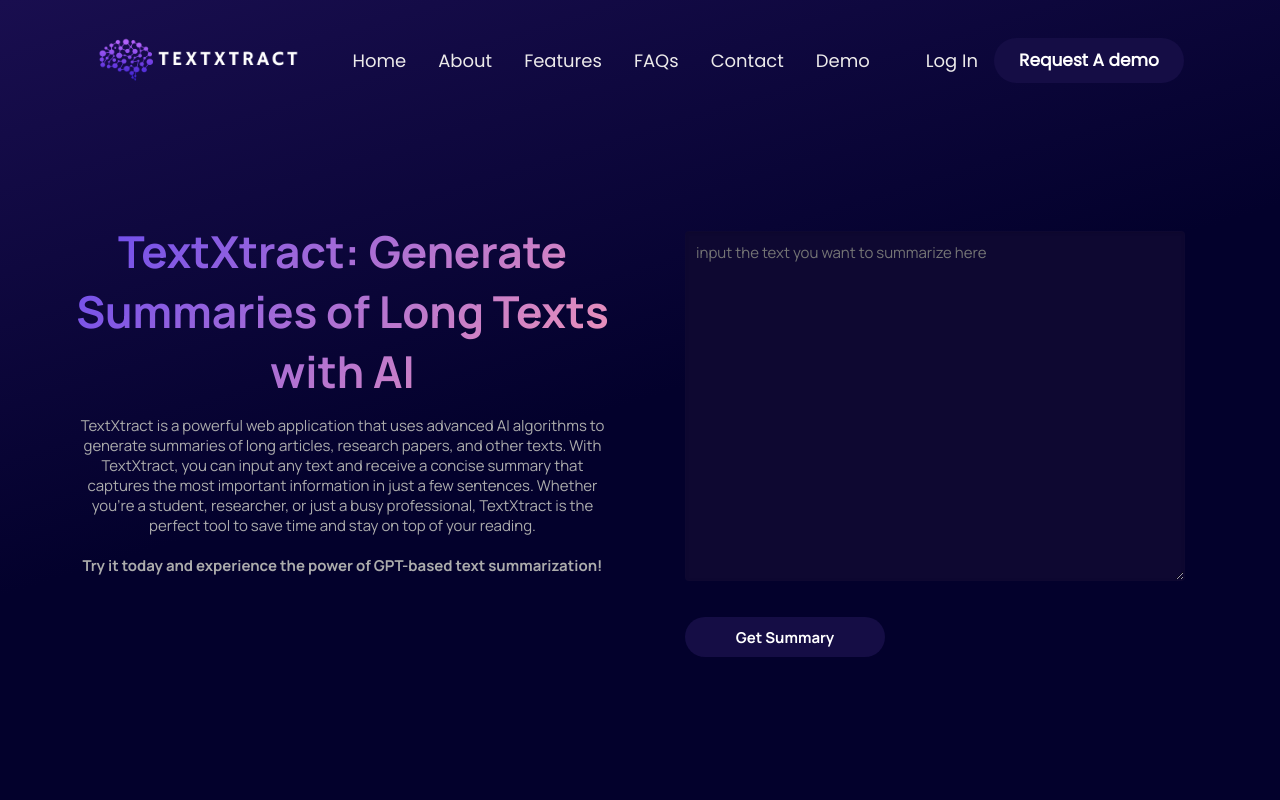
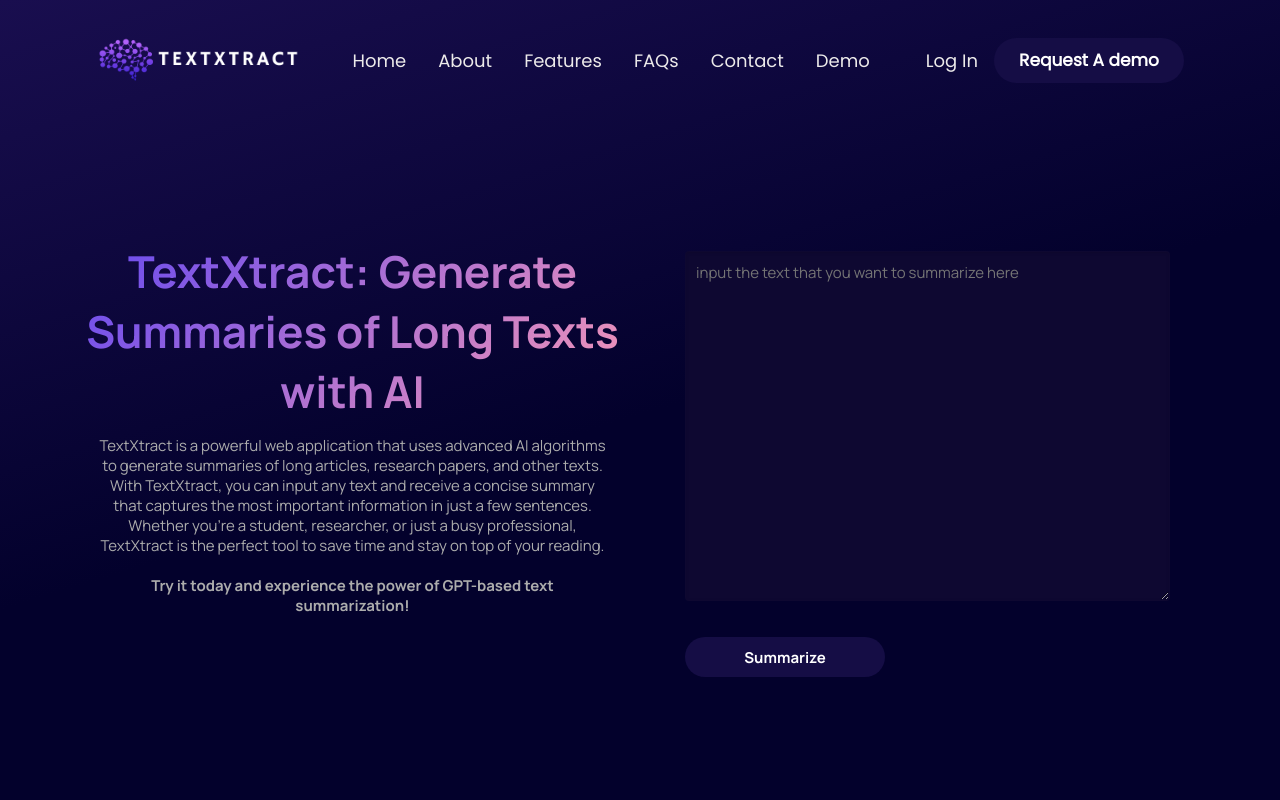
Before and after one commit to chopperpoka/GPT-based-text-summarization, a React (Vite) app: page /demo in a window 1280 px wide. Shown: the top 800 px of the page. Built offline with nearby package versions, Linux system fonts and the light colour scheme.

Commit message:
more styling on the demo page

```diff
--- a/src/components/explainer/Explainer.jsx
+++ b/src/components/explainer/Explainer.jsx
@@ -26,6 +26,7 @@
   };
 
   return (
+    <div class="demo__page-layout">
       <div className="demo__grid">
         <div className="demo__grid-column-1">
           <div className="demo__headline">
@@ -37,11 +38,11 @@
           <p className="demo__description">
             TextXtract is a powerful web application that uses advanced AI
             algorithms to generate summaries of long articles, research papers,
-          and other texts. With TextXtract, you can input any text and receive a
-          concise summary that captures the most important information in just a
-          few sentences. Whether you're a student, researcher, or just a busy
-          professional, TextXtract is the perfect tool to save time and stay on
-          top of your reading.<br></br>
+            and other texts. With TextXtract, you can input any text and receive
+            a concise summary that captures the most important information in
+            just a few sentences. Whether you're a student, researcher, or just
+            a busy professional, TextXtract is the perfect tool to save time and
+            stay on top of your reading.<br></br>
             <br />{" "}
             <strong>
               Try it today and experience the power of GPT-based text
@@ -54,7 +55,7 @@
             className="demo__text"
             required
             minLength={200}
-          placeholder="input the text you want to summarize here"
+            placeholder="input the text that you want to summarize here"
             value={inputText}
             onChange={handleInputChange}
           ></textarea>
@@ -64,16 +65,20 @@
               onClick={handleSummarizeClick}
               disabled={loading}
             >
-            {loading ? "Loading..." : "Get Summary"}
+              {loading ? "Loading..." : "Summarize"}
             </button>
           </div>
+        </div>
+      </div>
+      {/* THe summary section starts here*/}
       {summary && (
         <div className="demo__summary">
+          <div className="gradient__text">
             <h2 className="summary_headline">Summary:</h2>
+          </div>
           <p>{summary}</p>
         </div>
       )}
-      </div>
     </div>
   );
 };
--- a/src/components/explainer/explainer.css
+++ b/src/components/explainer/explainer.css
@@ -1,3 +1,6 @@
+.demo__page-layout {
+  padding: 20px;
+}
 .demo__grid {
   display: grid;
   margin: 30px;
@@ -43,7 +46,6 @@
   border: 1px solid #cccccc00;
   border-radius: 4px;
   box-shadow: inset 0 1px 3px rgba(0, 0, 0, 0.1);
-  width: 130%;
   height: 350px;
   max-width: 500px;
   color: rgb(215, 210, 210);
@@ -85,11 +87,13 @@
   margin-top: 20px;
   border: solid #070129 1px;
   padding: 20px;
+  width: 90%;
+  margin: 0 auto;
   border-radius: 20px;
   background: var(--gradient-bar);
 }
 .summary_headline {
-  font-size: 20px;
+  font-size: 25px;
   color: var(--color-subtext);
   font-weight: 900;
   padding-bottom: 15px;
```
Lines whose indentation alone changed are shown as unchanged.
